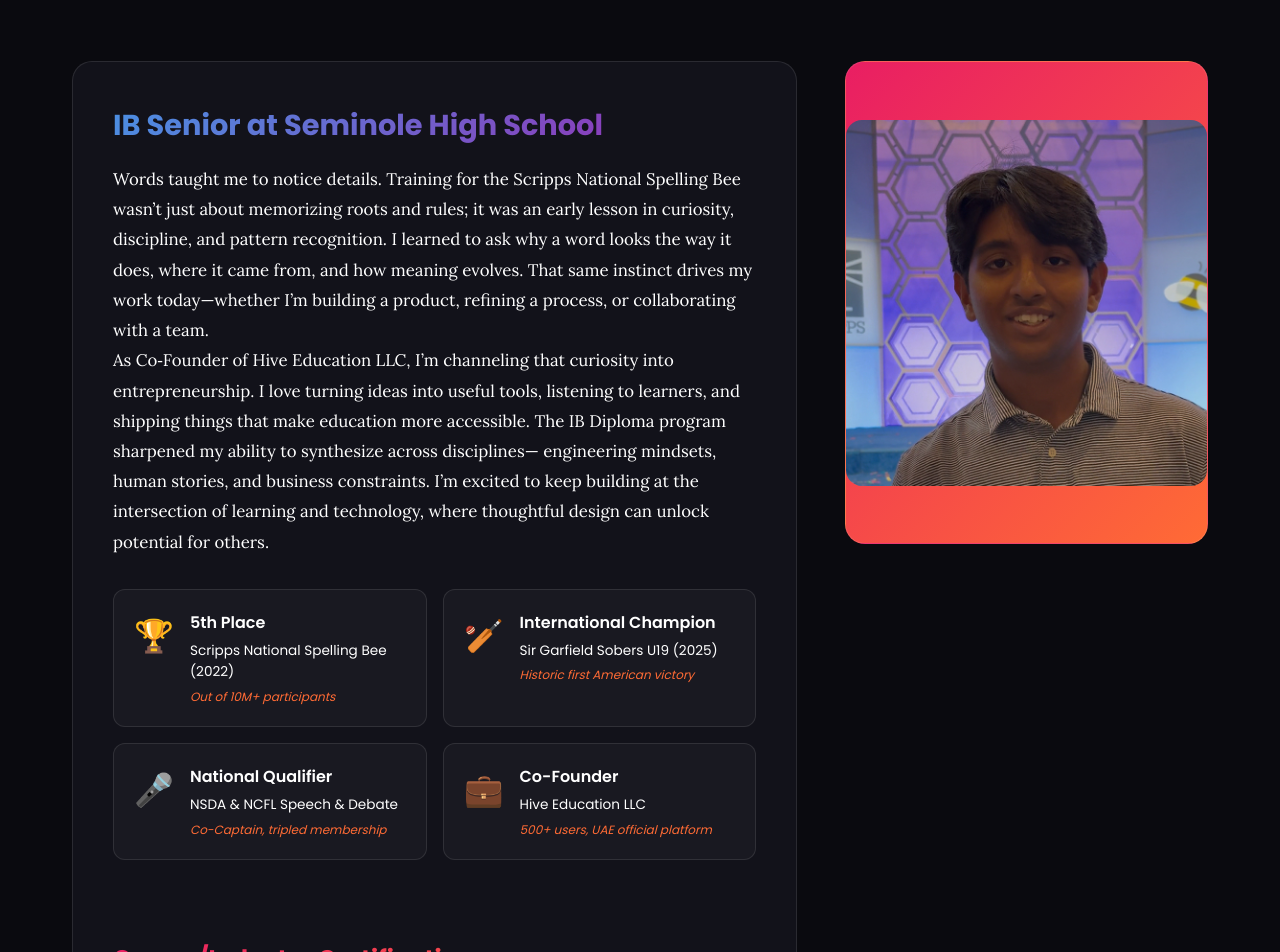
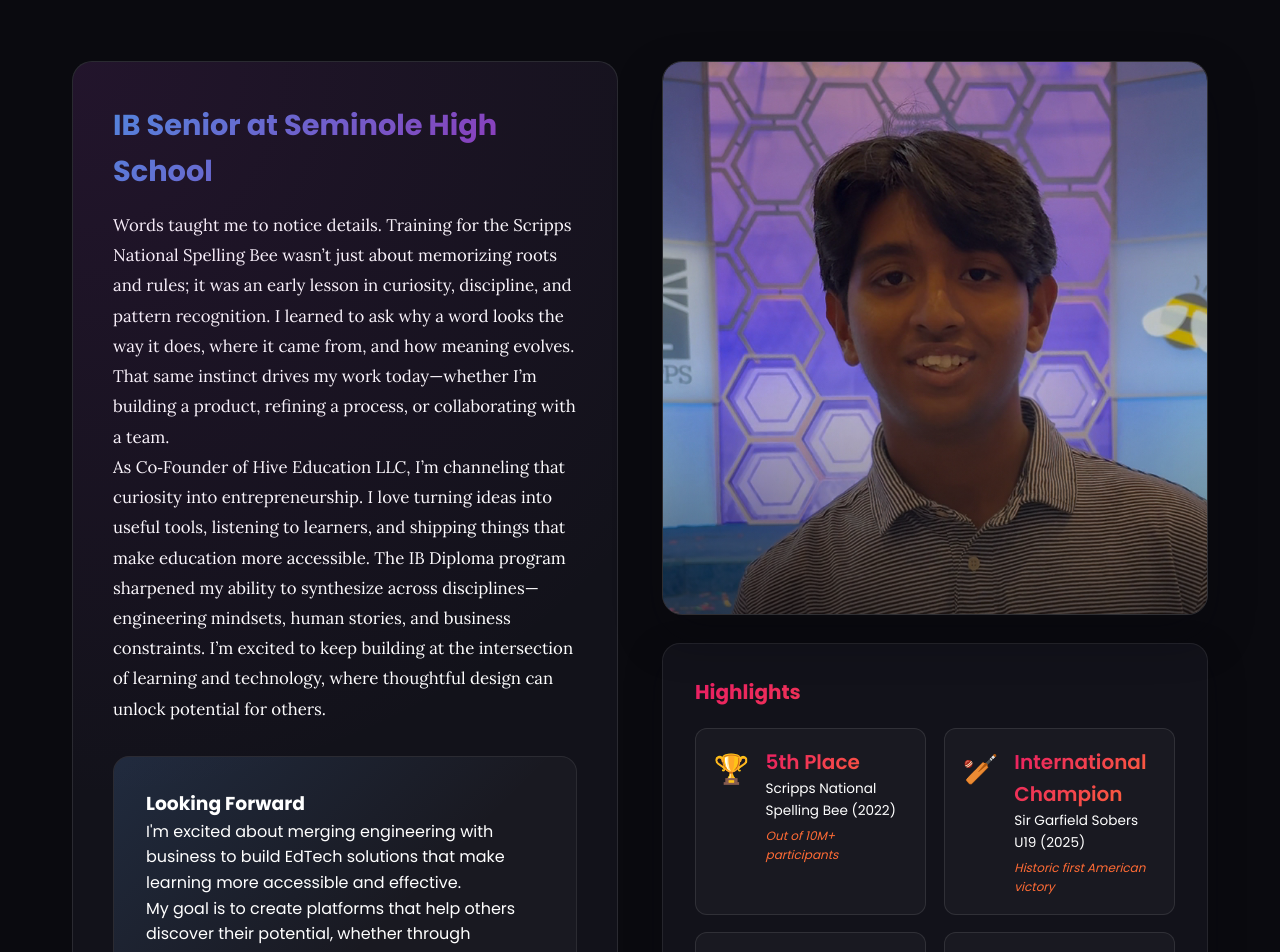
Before and after one commit to Akr1040317/ekanshPortfolio, a React (Create React App) app: page / in a window 1280 px wide. Shown: the part 960-1912 px from the top of the page. Built offline with nearby package versions, Linux system fonts and the light colour scheme.

Commit message:
Update resume and revise MUN accolades

```diff
--- a/src/App.css
+++ b/src/App.css
@@ -800,21 +800,6 @@ a:focus-visible {
     aspect-ratio: 4/3;
 }
 
-.cricket-image-single .image-placeholder.video-placeholder {
-    aspect-ratio: 16/9;
-}
-
-.cricket-video-section {
-    margin-top: 4rem;
-    display: flex;
-    justify-content: center;
-}
-
-.cricket-video-section .cricket-image-single {
-    max-width: 800px;
-    width: 100%;
-}
-
 .cricket-stats-section {
     margin-top: 0;
     width: 100%;
@@ -1307,28 +1292,12 @@ a:focus-visible {
     box-shadow: 0 20px 40px rgba(233, 30, 99, 0.3);
 }
 
-.project-image-placeholder {
-    width: 100%;
-    aspect-ratio: 16/9;
-    background: var(--gradient-1);
+.project-info {
+    padding-top: 2.25rem;
+    padding: 1.75rem 1.75rem 1.9rem;
     display: flex;
     flex-direction: column;
-    align-items: center;
-    justify-content: center;
-    gap: 0.5rem;
-}
-
-.project-image-placeholder span {
-    font-size: 3rem;
-}
-
-.project-image-placeholder p {
-    color: var(--text-primary);
-    font-size: 0.9rem;
-}
-
-.project-info {
-    padding: 1.5rem;
+    gap: 0.75rem;
 }
 
 .project-info h3 {
@@ -1492,8 +1461,8 @@ a:focus-visible {
 /* About Section */
 .about-content {
     display: grid;
-    grid-template-columns: 2fr 1fr;
-    gap: 3rem;
+    grid-template-columns: repeat(2, minmax(0, 1fr));
+    gap: 2.75rem;
     align-items: start;
 }
 
@@ -1505,6 +1474,17 @@ a:focus-visible {
     display: flex;
     flex-direction: column;
     gap: 2rem;
+    position: relative;
+    overflow: hidden;
+}
+
+.about-text::before {
+    content: '';
+    position: absolute;
+    inset: 0;
+    background: radial-gradient(circle at top left, rgba(156, 39, 176, 0.2), transparent 55%);
+    pointer-events: none;
+    opacity: 0.6;
 }
 
 .about-intro h3 {
@@ -1569,6 +1549,90 @@ a:focus-visible {
     color: var(--orange);
     font-style: italic;
     margin-top: 0.25rem;
+}
+
+.about-vision {
+    background: rgba(255, 255, 255, 0.03);
+    padding: 2rem;
+    border-radius: 16px;
+    border: 1px solid rgba(255, 255, 255, 0.08);
+    position: relative;
+    overflow: hidden;
+}
+
+.about-vision::before {
+    content: '';
+    position: absolute;
+    inset: 0;
+    background: linear-gradient(135deg, rgba(74, 144, 226, 0.15), transparent 60%);
+    pointer-events: none;
+}
+
+.about-vision h3,
+.about-vision p {
+    position: relative;
+    z-index: 1;
+}
+
+.about-profile {
+    display: flex;
+    flex-direction: column;
+    gap: 1.75rem;
+}
+
+.about-image-wrapper {
+    border-radius: 20px;
+    overflow: hidden;
+    border: 1px solid rgba(255, 255, 255, 0.15);
+    position: relative;
+    box-shadow: 0 20px 45px rgba(10, 10, 15, 0.35);
+}
+
+.about-image-wrapper::after {
+    content: '';
+    position: absolute;
+    inset: 0;
+    background: linear-gradient(180deg, transparent 55%, rgba(10, 10, 15, 0.55));
+}
+
+.about-image-wrapper img {
+    width: 100%;
+    height: auto;
+    display: block;
+}
+
+.about-profile-card {
+    background: var(--dark-secondary);
+    border-radius: 18px;
+    border: 1px solid rgba(255, 255, 255, 0.08);
+    padding: 2rem;
+    display: flex;
+    flex-direction: column;
+    gap: 1.25rem;
+    box-shadow: 0 14px 35px rgba(10, 10, 15, 0.35);
+}
+
+.about-profile-card h4 {
+    margin: 0;
+    font-size: 1.25rem;
+    background: var(--gradient-2);
+    -webkit-background-clip: text;
+    -webkit-text-fill-color: transparent;
+    background-clip: text;
+}
+
+.highlights-grid.profile {
+    grid-template-columns: repeat(auto-fit, minmax(180px, 1fr));
+    gap: 1.1rem;
+}
+
+.highlight-card.compact {
+    align-items: flex-start;
+    padding: 1.1rem;
+}
+
+.highlight-card.compact .highlight-icon {
+    font-size: 1.8rem;
 }
 
 .about-approach h3,
--- a/src/components/About.jsx
+++ b/src/components/About.jsx
@@ -14,7 +14,6 @@ const About = () => {
     { name: 'Entrepreneurship and Small Business' },
     { name: 'Information Technology Specialist - Java' }
   ];
-
 
   return (
     <section id="about" className="section">
@@ -43,19 +42,11 @@ const About = () => {
                 </p>
               </div>
 
-              <div className="highlights-grid">
-                {highlights.map((highlight, index) => (
-                  <div key={index} className="highlight-card">
-                    <div className="highlight-icon">{highlight.icon}</div>
-                    <div className="highlight-content">
-                      <h4>{highlight.title}</h4>
-                      <p>{highlight.desc}</p>
-                      <span className="highlight-subtext">{highlight.subtext}</span>
-                    </div>
-                  </div>
-                ))}
+              <div className="about-vision">
+                <h3>Looking Forward</h3>
+                <p>I'm excited about merging engineering with business to build EdTech solutions that make learning more accessible and effective.</p>
+                <p>My goal is to create platforms that help others discover their potential, whether through innovative learning methods, leadership opportunities, or community-building initiatives.</p>
               </div>
-
 
               <div className="certifications-section">
                 <h3>Career/Industry Certifications</h3>
@@ -65,17 +56,28 @@ const About = () => {
                   ))}
                 </ul>
               </div>
-
-              <div className="about-vision">
-                <h3>Looking Forward</h3>
-                <p>I'm excited about merging engineering with business to build EdTech solutions that make learning more accessible and effective.</p>
-                <p>My goal is to create platforms that help others discover their potential, whether through innovative learning methods, leadership opportunities, or community-building initiatives.</p>
-              </div>
             </div>
           </ScrollAnimation>
           <ScrollAnimation>
-            <div className="about-image-placeholder">
-              <img src={portrait} alt="Ekansh Rastogi professional portrait" style={{ width: '100%', height: 'auto', borderRadius: '16px', display: 'block' }} />
+            <div className="about-profile">
+              <div className="about-image-wrapper">
+                <img src={portrait} alt="Ekansh Rastogi professional portrait" />
+              </div>
+              <div className="about-profile-card">
+                <h4>Highlights</h4>
+                <div className="highlights-grid profile">
+                  {highlights.map((highlight) => (
+                    <div key={highlight.title} className="highlight-card compact">
+                      <div className="highlight-icon">{highlight.icon}</div>
+                      <div className="highlight-content">
+                        <h4>{highlight.title}</h4>
+                        <p>{highlight.desc}</p>
+                        <span className="highlight-subtext">{highlight.subtext}</span>
+                      </div>
+                    </div>
+                  ))}
+                </div>
+              </div>
             </div>
           </ScrollAnimation>
         </div>
--- a/src/components/Cricket.jsx
+++ b/src/components/Cricket.jsx
@@ -165,16 +165,6 @@ const Cricket = () => {
           </ScrollAnimation>
         </div>
 
-        <ScrollAnimation>
-          <div className="cricket-video-section">
-            <div className="cricket-image-single video-section">
-              <div className="image-placeholder video-placeholder">
-                <span>🎥</span>
-                <p>Cricket Video</p>
-              </div>
-            </div>
-          </div>
-        </ScrollAnimation>
       </div>
     </section>
   );
--- a/src/components/Hero.jsx
+++ b/src/components/Hero.jsx
@@ -1,5 +1,5 @@
 import React from 'react';
-import resumePdf from '../assets/Ekansh_Rastogi_Resume (1).pdf';
+import resumePdf from '../assets/EkanshRastogi.pdf';
 import heroImage from '../assets/ekansh-scripps.jpeg';
 
 const Hero = () => {
--- a/src/components/Honors.jsx
+++ b/src/components/Honors.jsx
@@ -44,10 +44,10 @@ const HONORS = [
   },
   {
     title: 'PrincetonMUNC',
-    achievement: 'Outstanding Delegate',
+    achievement: 'Selected Delegate',
     level: 'National',
     year: '2025',
-    details: 'Selected from 128 delegates to represent school',
+    details: 'Chosen from 128 delegates to represent school',
     icon: '🌍'
   },
   {
--- a/src/components/Interests.jsx
+++ b/src/components/Interests.jsx
@@ -9,7 +9,7 @@ const Interests = () => {
         {
           title: 'Model United Nations',
           icon: '🌍',
-          description: '3-year competitor at Seminole High School. Selected to represent school at PrincetonMUNC (chosen from 128 delegates) and GatorMUN (hosted by UF). Achieved Outstanding Delegate at PrincetonMUNC and SeminoleMUN. I mentor newer members and love the diplomacy, research, and problem-solving that MUN demands.',
+          description: '3-year competitor at Seminole High School. Selected to represent school at PrincetonMUNC (chosen from 128 delegates) and GatorMUN (hosted by UF). I mentor newer members and love the diplomacy, research, and problem-solving that MUN demands.',
           image: 'MUN Image'
         },
         {
```
Also changed, not shown: 2 other files (tests, documents, lock files or other folders).
